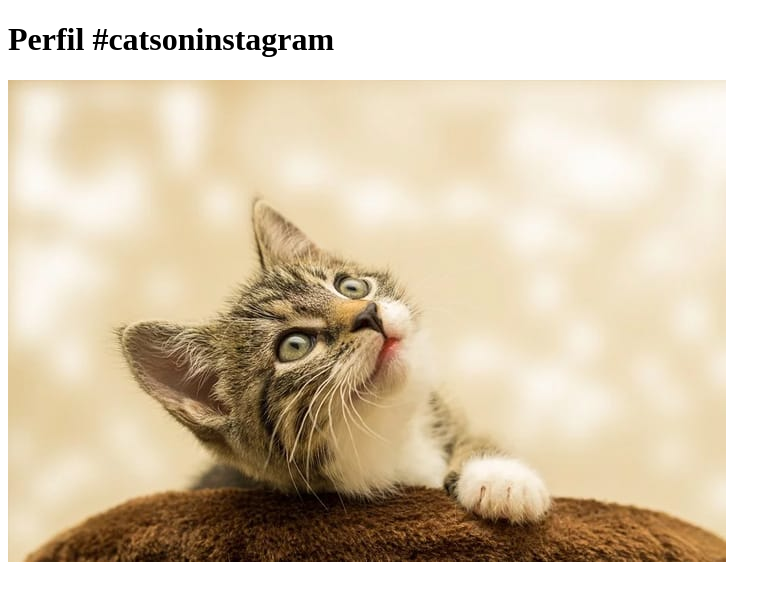
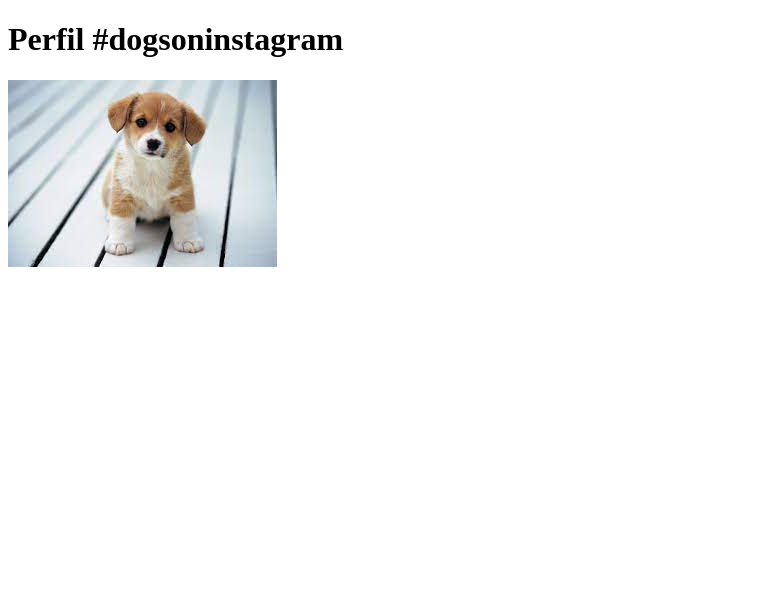
Before and after one commit to fortunato-sply/prova-devops, a plain HTML site: page index.html in a window 1280 px wide. Shown: the whole page, without its empty margins (0-781 px from the left). Drawn offline with Linux system fonts and the light colour scheme.

Commit message:
vez dos doguinhos

```diff
--- a/index.html
+++ b/index.html
@@ -2,10 +2,10 @@
 <html lang="pt-br">
 <head>
     <meta charset="UTF-8">
-    <title>Fanpage de Gatinhos</title>
+    <title>Fanpage de Doguinhos</title>
 </head>
 <body>
-    <h1>Perfil #catsoninstagram</h1>
-    <img src="imagens/meu-primeiro-gato.jpg">
+    <h1>Perfil #dogsoninstagram</h1>
+    <img src="imagens/download.jfif">
 </body>
 </html>
```
Also changed, not shown: imagens/download.jfif (added).
